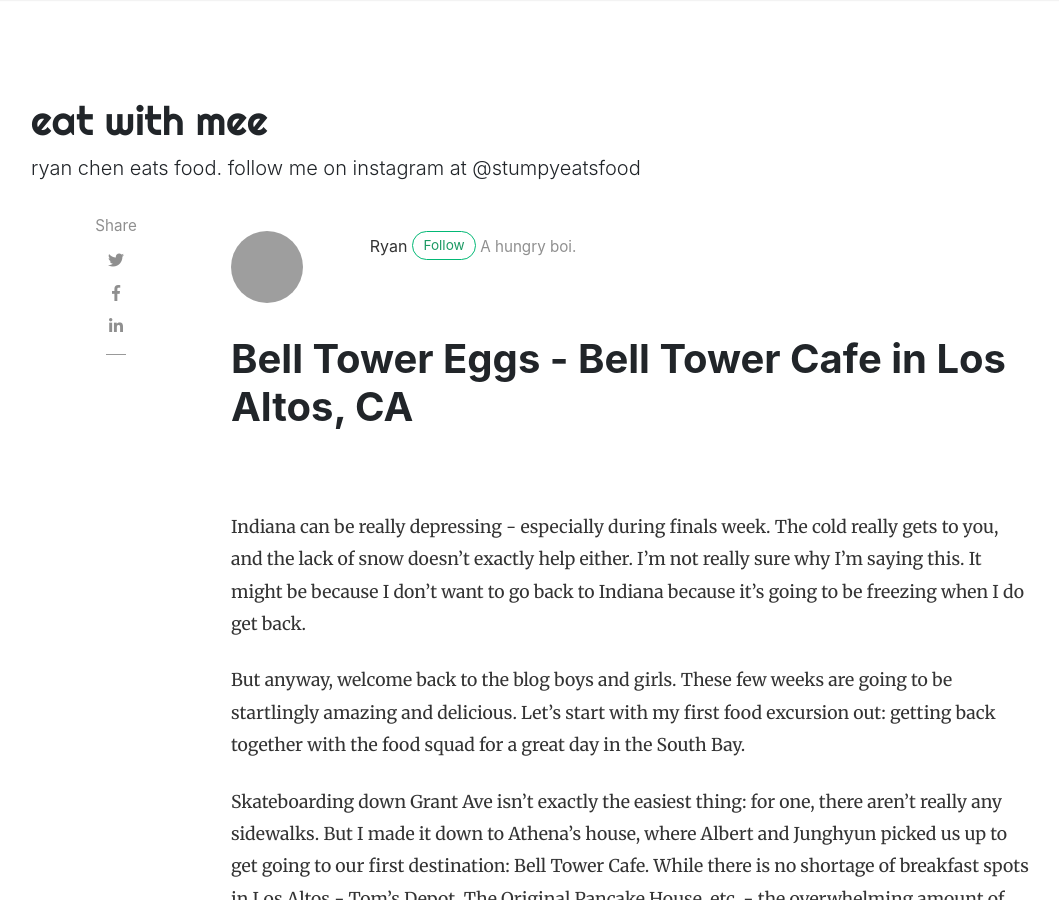
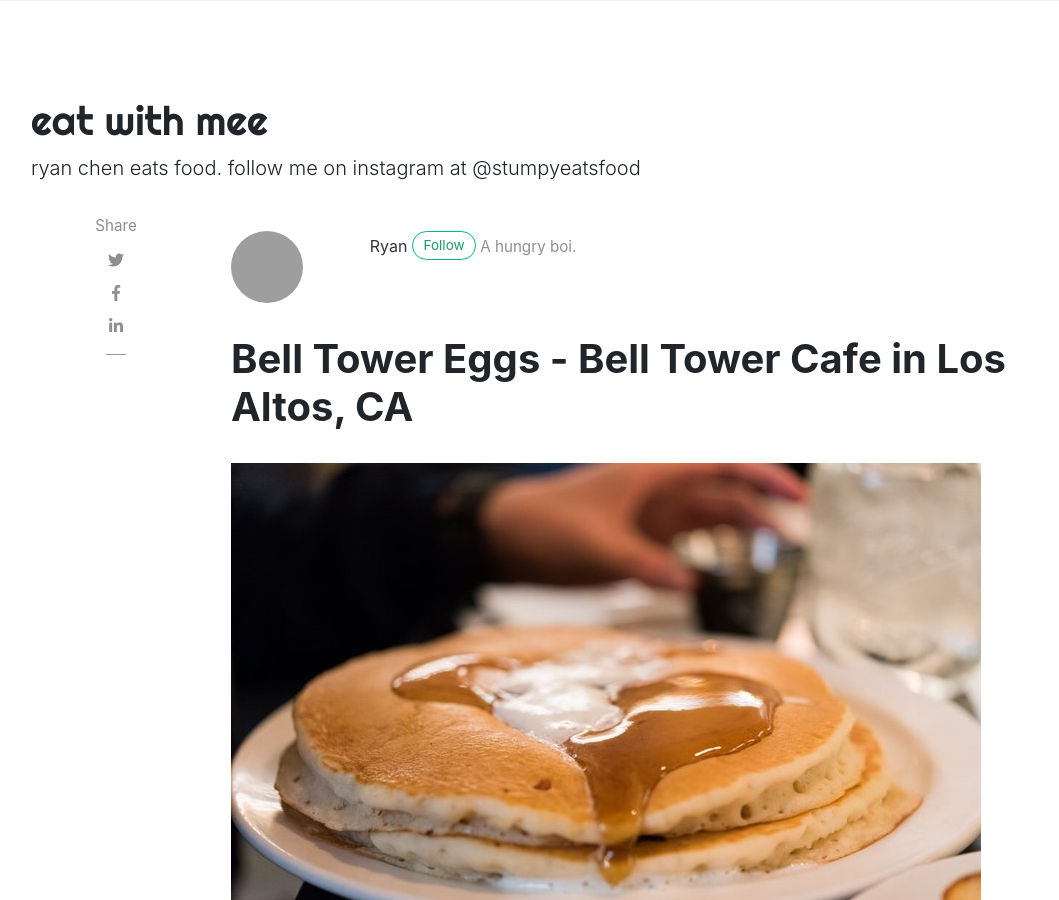
Before and after one commit to fatcat2/stumpyeatsfood-blog, a Jekyll site: the page built from _posts/2017-12-22-belltower.md, in a window 1280 px wide and 900 px high. Shown: the whole window, without its empty margins (54-1113 px from the left). Built offline with Jekyll 4.4.1, drawn with Linux system fonts in a browser that asks for light colours; nearby versions of some CDN libraries; comment, search, counter and statistics services are not loaded; grey boxes are pictures that could not be loaded.

Commit message:
Wed Apr 24 22:24:38 UTC 2019$

```diff
--- a/_posts/2017-12-22-belltower.md
+++ b/_posts/2017-12-22-belltower.md
@@ -3,7 +3,7 @@
 title:  "Bell Tower Eggs - Bell Tower Cafe in Los Altos, CA"
 author: ryan
 categories: [ Los Altos, California, restaurant ]
-image: assets/images/122317belltower/belltower_stack.jpg
+image: assets/images/122217belltower/belltower_stack.jpg
 description: "Food with friends! The return to California."
 published: true
 ---
@@ -16,7 +16,7 @@
 
 So many questions.
 
-{% include image.html url="/assets/images/122317belltower/belltower_family.jpg" description="Albert and Athena getting photobombed by a gremlin." %}
+{% include image.html url="/assets/images/122217belltower/belltower_family.jpg" description="Albert and Athena getting photobombed by a gremlin." %}
 
 After helping the newly-licensed Albert navigate along Foothill Expressway in post-rush hour traffic, we turned into the Rancho Shopping Center to eat at the Bell Tower Cafe. I’m not gonna lie - I found this one on Yelp and I had actually heard of it before but I thought it was either in Los Gatos or Palo Alto. Turns out it was living right under my nose the entire time. According to Yelp, the Bell Tower Cafe is rated at 4.5 stars over 23 reviews, which really isn’t bad. And I have to say that the food wasn’t bad either: I ordered the Lancer (for my high school’s mascot!), which is a big omelette with the side of toast and potatoes for about $14.50. The first thing you might say after hearing that is wow that’s a lot of money. And I may respond by saying: first this is Los Altos - good luck getting anything here for cheap - and then I will say it was actually kind of worth it.
 
@@ -24,10 +24,10 @@
 
  Maybe it was just me being soft on restaurants.
 
- {% include image.html url="/assets/images/122317belltower/belltower_stack.jpg" description="Albert's short stack." %}
+ {% include image.html url="/assets/images/122217belltower/belltower_stack.jpg" description="Albert's short stack." %}
 
 But regardless, there me and my Asian-American buds (and one kind of Canadian) sat among a plethora of Caucasian folks that looked like they had been living there for at least three or four of my life spans, eating our omelettes (Albert ate a short stack), catching up with each other, and making fun of Athena who thought it was cold (she goes to school in SoCal). Albert and I go to school in the Midwest - and it is pretty freaking cold over there. Anyway, The Lancer is a conglomerate of egg, spinach, bacon, tomato and cheese that works really well together. When you bite down into the yellow mound (or what constitutes as a hill in Indiana)  you get a little bit of that cheese and a little bit of that texture when you crunch down on some bacon. The cheese pools down under the mound like an underground spring of gold - forcing you to really dig down and stab into that omelette to get a bit of cheese. Otherwise, it was a great experience: it’s got a nice atmosphere, has huge omelettes, and is mostly good all around.
 
  I would say that this is a must-have, but if you’re strapped for options in Los Altos and you’re ashamed that the waiters at Tom’s know your name (they don’t know mine but I’m working on it), you might as well stop by.
 
-{% include image.html url="/assets/images/122317belltower/belltower_omelette.jpg" description="Part of Athena and Junghyun’s omelette." %}
+{% include image.html url="/assets/images/122217belltower/belltower_omelette.jpg" description="Part of Athena and Junghyun’s omelette." %}
```
